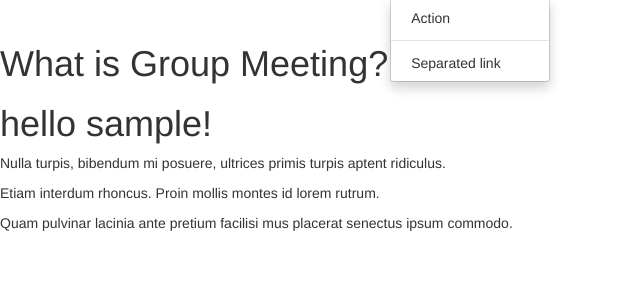
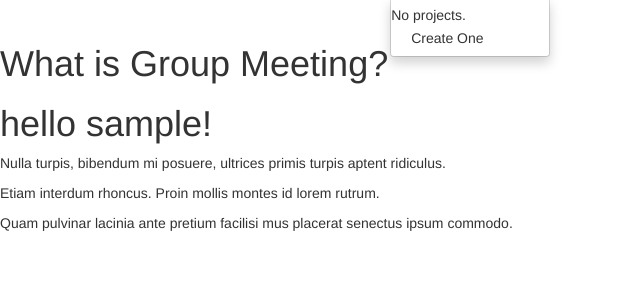
Before and after one commit to scavedo/group_meeting, a Django app: page /about/ in a window 1280 px wide, after a click on "Projects". Shown: the part 51-351 px from the top of the page, without its empty margins (0-640 px from the left). Run offline with Django 3.2, Linux system fonts and the light colour scheme; the visitor is signed in with stand-in values (Sample User, id 1); some libraries are stand-ins or nearby versions.

Commit message:
added active and completed projects by user to vew

```diff
--- a/meeting/views.py
+++ b/meeting/views.py
@@ -1,7 +1,7 @@
 from django.shortcuts import render, render_to_response, redirect
 from django.template import RequestContext
 from meeting.forms import UserForm, UserProfileForm, ProjectForm, NotesForm, FilesForm, MeetingForm
-from meeting.models import UserProfile
+from meeting.models import UserProfile, Project
 from django.contrib.auth import authenticate, login, logout
 from django.http import HttpResponseRedirect, HttpResponse
 from django.contrib.auth.decorators import login_required
@@ -10,8 +10,15 @@ from django.contrib.auth.decorators import login_required
 # Create your views here.
 @login_required(login_url='/login/')
 def index(request):
-    # now return the rendered template
-    return render(request, 'meeting/index.html')
+    user = UserProfile.objects.get(user=request.user)
+    projects = user.project_set.all()
+    active_projects = user.project_set.filter(completed=False)
+    completed_projects = user.project_set.filter(completed=True)
+    return render(request, 'meeting/index.html', {
+        'projects': projects,
+        'active_projects': active_projects,
+        'completed_projects': completed_projects
+    })
 
 
 def about(request):
--- a/templates/nav.html
+++ b/templates/nav.html
@@ -20,9 +20,19 @@
                     <li class="dropdown">
                         <a href="#" class="dropdown-toggle" data-toggle="dropdown">Projects<strong class="caret"></strong></a>
                         <ul class="dropdown-menu">
-                            <li><a href="#">Action</a></li>
-                            <li class="divider"></li>
-                            <li><a href="#">Separated link</a></li>
+                            {% if projects %}
+                                <li>Active Projects</li>
+                                {% for project in active_projects %}
+                                    <li><a href="#">{{ project.name }}</a></li>
+                                {% endfor %}
+                                {% if completed_projects %}<li class="divider"></li>{% endif %}
+                                <li>Completed Projects</li>
+                                {% for project in completed_projects %}
+                                    <li><a href="#">{{ project.name }}</a></li>
+                                {% endfor %}
+                            {% else %}
+                                <li>No projects. <a href="/create-project">Create One</a></li>
+                            {% endif %}
                         </ul>
                     </li>
                 {% endif %}
```
